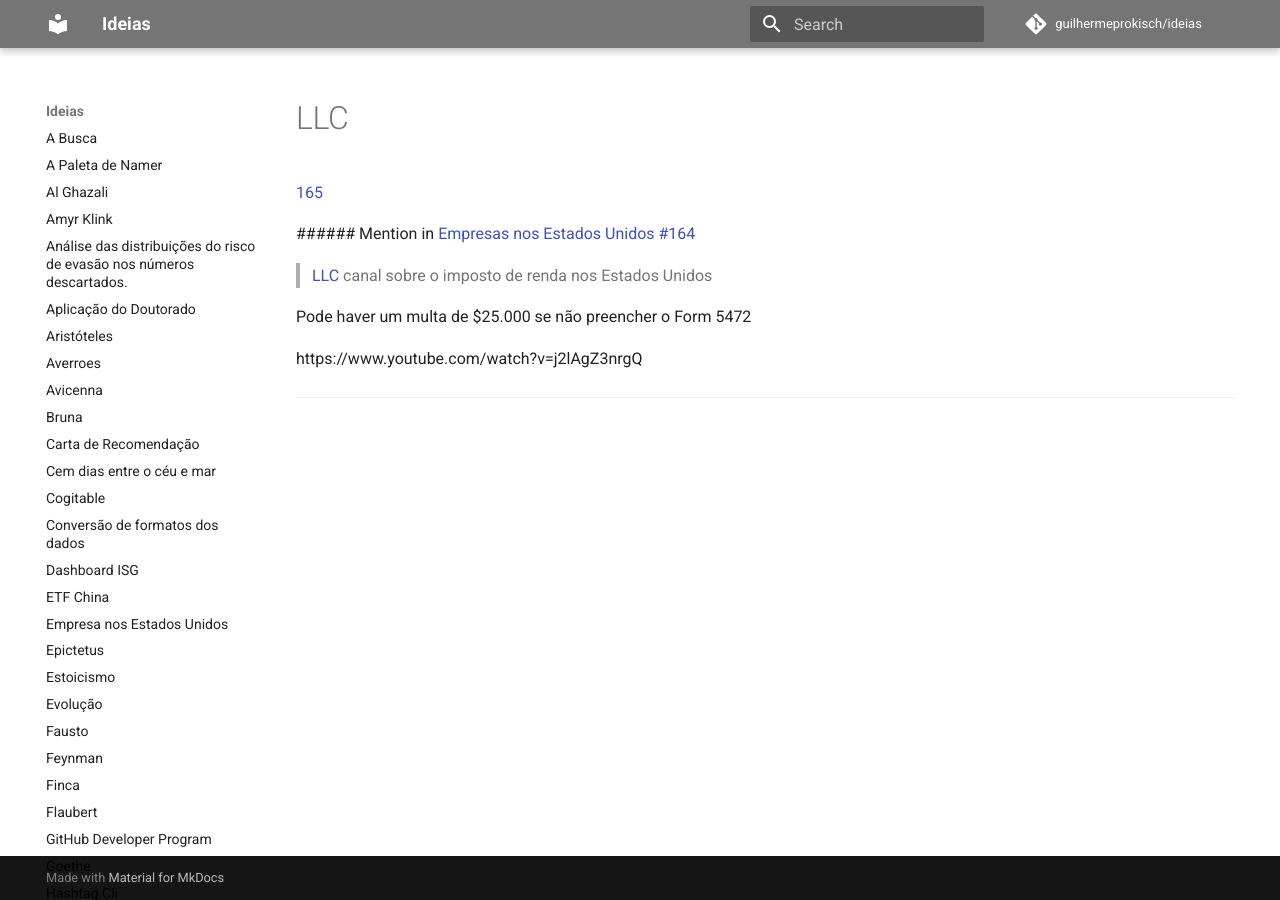
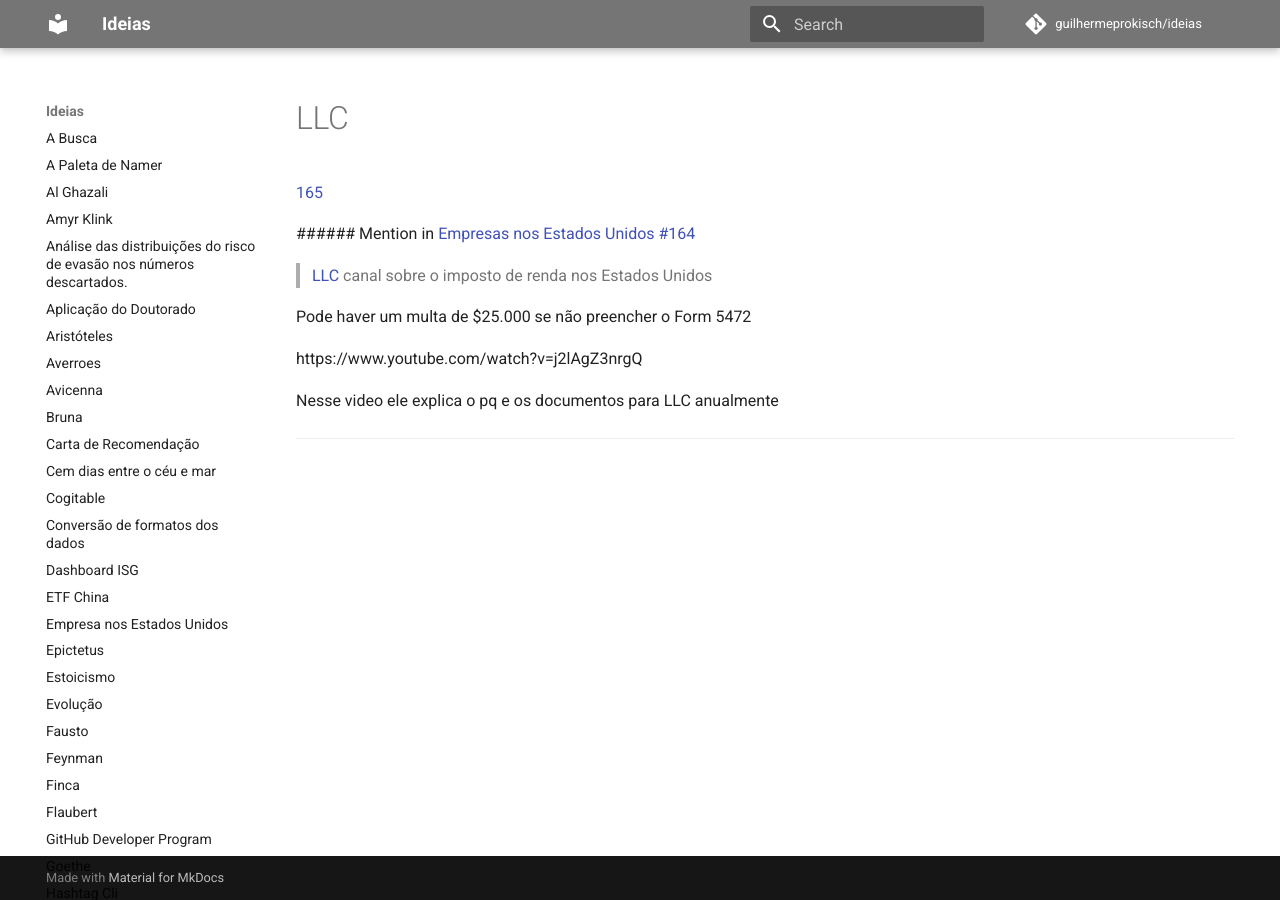
Before and after one commit to guilhermeprokisch/guilherme, an MkDocs documentation site: the page built from docs/LLC.md, in a window 1280 px wide. Built offline with MkDocs 1.6.1 and Material for MkDocs 9.7.7, drawn with Linux system fonts in a browser that asks for light colours; comment, search, counter and statistics services are not loaded.

Commit message:
Backup all issues

```diff
--- a/docs/LLC.md
+++ b/docs/LLC.md
@@ -13,4 +13,7 @@ Pode haver um multa de $25.000 se não preencher o Form 5472
 
 https://www.youtube.com/watch?v=j2lAgZ3nrgQ
 
+
+Nesse video ele explica o pq e os documentos para LLC anualmente
+
 -------------------------------------------------------------------------------
```
